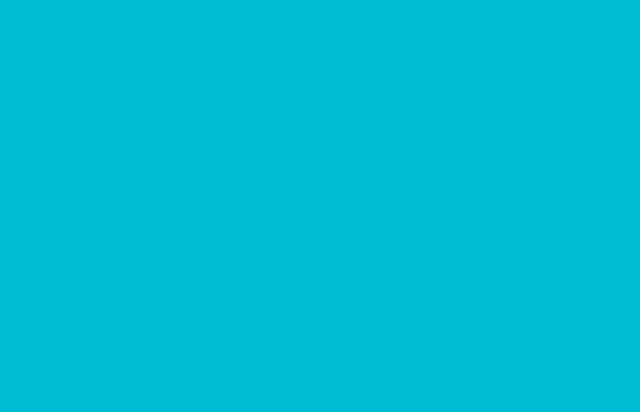
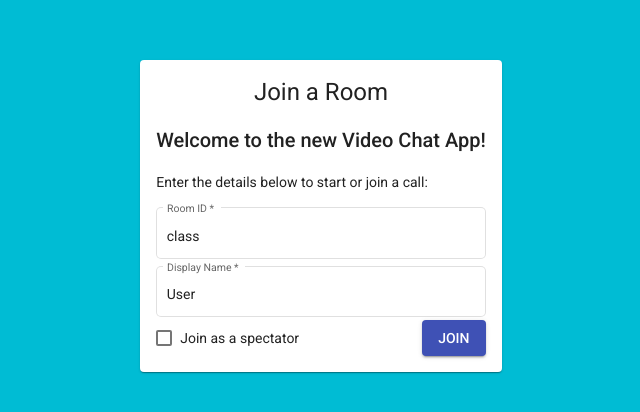
Before and after one commit to abderra7mane/agora-video-app, an Angular app: page /join in a window 1280 px wide. Before the commit this address led to /. Shown: the part 184-596 px from the top of the page, without its empty margins (319-959 px from the left). Built offline with nearby package versions, Linux system fonts and the light colour scheme.

Commit message:
Added initial page to join a call room

```diff
--- a/src/app/app.routes.ts
+++ b/src/app/app.routes.ts
@@ -1,6 +1,9 @@
 import { Routes } from "@angular/router";
+import { JoinRoomComponent } from "@app/components";
 
 const AppRoutes: Routes = [
+    { path: '', redirectTo: 'join', pathMatch: 'full' },
+    { path: 'join', component: JoinRoomComponent },
 ];
 
 export default AppRoutes;
--- a/src/components/index.ts
+++ b/src/components/index.ts
@@ -0,0 +1 @@
+export { JoinRoomComponent } from './join-room/join-room.component';
--- /dev/null
+++ b/src/components/join-room/join-room.component.html
@@ -0,0 +1,36 @@
+<mat-card>
+    <mat-card-title>
+        <h1 class="card-title">Join a Room</h1>
+    </mat-card-title>
+
+    <mat-card-content>
+        <h2>Welcome to the new Video Chat App!</h2>
+        <p>Enter the details below to start or join a call:</p>
+
+        <form #form="ngForm" (ngSubmit)="joinRoom(form)">
+            <div class="form-row">
+                <mat-form-field appearance="outline" class="form-control hidden-error">
+                    <mat-label>Room ID</mat-label>
+                    <input matInput ngModel="class" name="roomId" required />
+                </mat-form-field>
+            </div>
+
+            <div class="form-row">
+                <mat-form-field appearance="outline" class="form-control hidden-error">
+                    <mat-label>Display Name</mat-label>
+                    <input matInput ngModel="User" name="displayName" required>
+                </mat-form-field>
+            </div>
+
+            <div class="form-row">
+                <mat-checkbox [ngModel]="false" name="joinAsSpectator">
+                    Join as a spectator
+                </mat-checkbox>
+
+                <button type="submit" mat-raised-button color="primary">
+                    JOIN
+                </button>
+            </div>
+        </form>
+    </mat-card-content>
+</mat-card>
--- /dev/null
+++ b/src/components/join-room/join-room.component.scss
@@ -0,0 +1,15 @@
+.card-title {
+    text-align: center;
+}
+
+.form-row {
+    display: flex;
+    flex-direction: row;
+    flex-wrap: nowrap;
+    justify-content: space-between;
+    align-items: center;
+
+    & > .form-control {
+        flex: 1;
+    }
+}
--- /dev/null
+++ b/src/components/join-room/join-room.component.ts
@@ -0,0 +1,33 @@
+import { Component, OnInit } from '@angular/core';
+import { NgForm } from '@angular/forms';
+import { Router } from '@angular/router';
+import { CallService } from '@app/services';
+import { uuid } from '@app/shared';
+
+@Component({
+  selector: 'app-join-room',
+  templateUrl: './join-room.component.html',
+  styleUrls: ['./join-room.component.scss']
+})
+export class JoinRoomComponent implements OnInit {
+
+  constructor(
+    private router: Router,
+    private callService: CallService
+  ) { }
+
+  ngOnInit(): void {}
+
+  joinRoom(form: NgForm) {
+    if (form.invalid)
+      return;
+
+    const { roomId, displayName } = form.value;
+
+    this.callService.userId = uuid();
+    this.callService.displayName = displayName;
+
+    this.router.navigate(['/room', roomId]);
+  }
+
+}
--- /dev/null
+++ b/src/services/call.service.ts
@@ -0,0 +1,14 @@
+import { Injectable } from '@angular/core';
+
+@Injectable({
+    providedIn: 'root'
+})
+export class CallService {
+
+    userId: string;
+
+    displayName: string;
+
+    channelId: string;
+
+}
--- a/src/services/index.ts
+++ b/src/services/index.ts
@@ -0,0 +1 @@
+export { CallService } from './call.service';
--- /dev/null
+++ b/src/shared/Utils.ts
@@ -0,0 +1,7 @@
+
+export function uuid() {
+  return 'xxxxxxxx-xxxx-4xxx-yxxx-xxxxxxxxxxxx'.replace(/[xy]/g, function(c) {
+    var r = Math.random() * 16 | 0, v = c == 'x' ? r : (r & 0x3 | 0x8);
+    return v.toString(16);
+  });
+}
--- a/src/shared/index.ts
+++ b/src/shared/index.ts
@@ -0,0 +1 @@
+export * from './Utils';
--- a/src/styles.scss
+++ b/src/styles.scss
@@ -10,3 +10,11 @@ body {
     font-family: Roboto, "Helvetica Neue", sans-serif;
     overflow: hidden;
 }
+
+/*--------------   Forms   --------------*/
+
+.mat-form-field.hidden-error {
+    .mat-form-field-wrapper {
+        padding-bottom: 0;
+    }
+}
```
Also changed, not shown: src/app/app.module.ts (+16 -2 lines), 1 other file (tests, documents, lock files or other folders).
